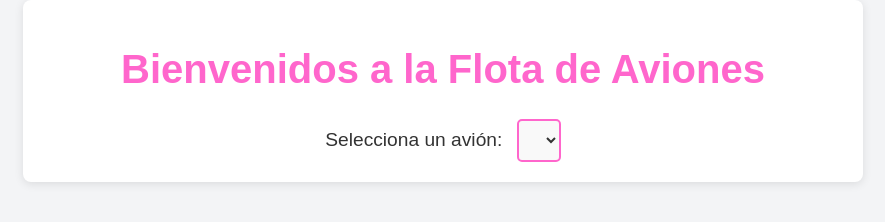
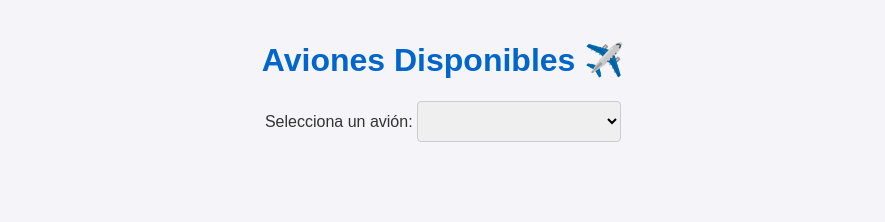
Before and after one commit to alialdea3/aviones, a plain HTML site: page static/index.html in a window 1280 px wide. Shown: the whole page, without its empty margins (197-1082 px from the left). Drawn offline with Linux system fonts and the light colour scheme.

Commit message:
Add files via upload

```diff
--- a/static/index.html
+++ b/static/index.html
@@ -1,20 +1,19 @@
 <!DOCTYPE html>
-<html lang="es">
+<html lang="en">
 <head>
     <meta charset="UTF-8">
     <meta name="viewport" content="width=device-width, initial-scale=1.0">
-    <title>Flota de Aviones</title>
-    <link rel="stylesheet" href="/styles.css"> <!-- Enlazamos el CSS -->
+    <title>Aviones</title>
+    <link rel="stylesheet" href="/static/styles.css">
 </head>
 <body>
-    <div class="container">
-        <h1>Bienvenidos a la Flota de Aviones</h1>
-        <label for="avionSelect">Selecciona un avión:</label>
-        <select id="avionSelect">
-            <!-- Los aviones se cargarán dinámicamente desde la API -->
+    <h1>Aviones Disponibles ✈️</h1>
+    <div>
+        <label for="aviones">Selecciona un avión:</label>
+        <select id="aviones">
+            <option value="" disabled selected>Loading...</option>
         </select>
     </div>
-
-    <script src="/script.js"></script> <!-- Enlazamos el JS -->
+    <script src="/static/script.js"></script>
 </body>
 </html>
--- a/static/script.js
+++ b/static/script.js
@@ -1,24 +1,22 @@
-// Esperamos a que el DOM se haya cargado
-document.addEventListener("DOMContentLoaded", () => {
-    const avionSelect = document.getElementById("avionSelect");
+document.addEventListener("DOMContentLoaded", async () => {
+    const selectElement = document.getElementById("aviones");
 
-    // Función para cargar los aviones desde la API
-    const cargarAviones = async () => {
-        try {
-            const respuesta = await fetch("http://localhost:3000/aviones");
-            const aviones = await respuesta.json();
+    try {
+        const response = await fetch("/aviones");
+        if (!response.ok) {
+            throw new Error("Error al obtener los aviones");
+        }
 
-            aviones.forEach(avion => {
-                const option = document.createElement("option");
-                option.value = avion.id;  // Usamos el ID del avión como valor
-                option.textContent = avion.nombre;  // Mostramos el nombre del avión
-                avionSelect.appendChild(option);
-            });
-        } catch (error) {
-            console.error("Error al cargar los aviones:", error);
-        }
-    };
-
-    // Cargar los aviones cuando se cargue la página
-    cargarAviones();
+        const aviones = await response.json();
+        selectElement.innerHTML = ""; // Limpia el contenido inicial
+        aviones.forEach((avion) => {
+            const option = document.createElement("option");
+            option.value = avion.id;
+            option.textContent = avion.nombre;
+            selectElement.appendChild(option);
+        });
+    } catch (error) {
+        console.error("Error:", error);
+        selectElement.innerHTML = `<option value="" disabled>Error al cargar aviones</option>`;
+    }
 });
--- a/static/styles.css
+++ b/static/styles.css
@@ -1,46 +1,24 @@
-/* Estilo general */
 body {
     font-family: Arial, sans-serif;
+    background-color: #f4f4f9;
+    color: #333;
     margin: 0;
-    padding: 0;
-    background-color: #f3f4f6;
-    color: #333;
+    padding: 20px;
 }
 
-.container {
-    max-width: 800px;
-    margin: 0 auto;
-    padding: 20px;
-    background-color: #fff;
-    border-radius: 8px;
-    box-shadow: 0 2px 10px rgba(0, 0, 0, 0.1);
+h1 {
+    color: #0066cc;
     text-align: center;
 }
 
-h1 {
-    color: #ff66cc; /* Un toque de color rosa unicornio 🦄✨ */
-    font-size: 2.5rem;
-}
-
-label {
-    font-size: 1.2rem;
-    margin-right: 10px;
+div {
+    margin: 20px auto;
+    text-align: center;
 }
 
 select {
     padding: 10px;
-    font-size: 1rem;
-    border: 2px solid #ff66cc;
-    border-radius: 5px;
-    background-color: #f9f9f9;
-    color: #333;
+    font-size: 16px;
+    border: 1px solid #ccc;
+    border-radius: 4px;
 }
-
-select:hover {
-    border-color: #ff3399;
-}
-
-select:focus {
-    outline: none;
-    border-color: #ff3399;
-}
```
